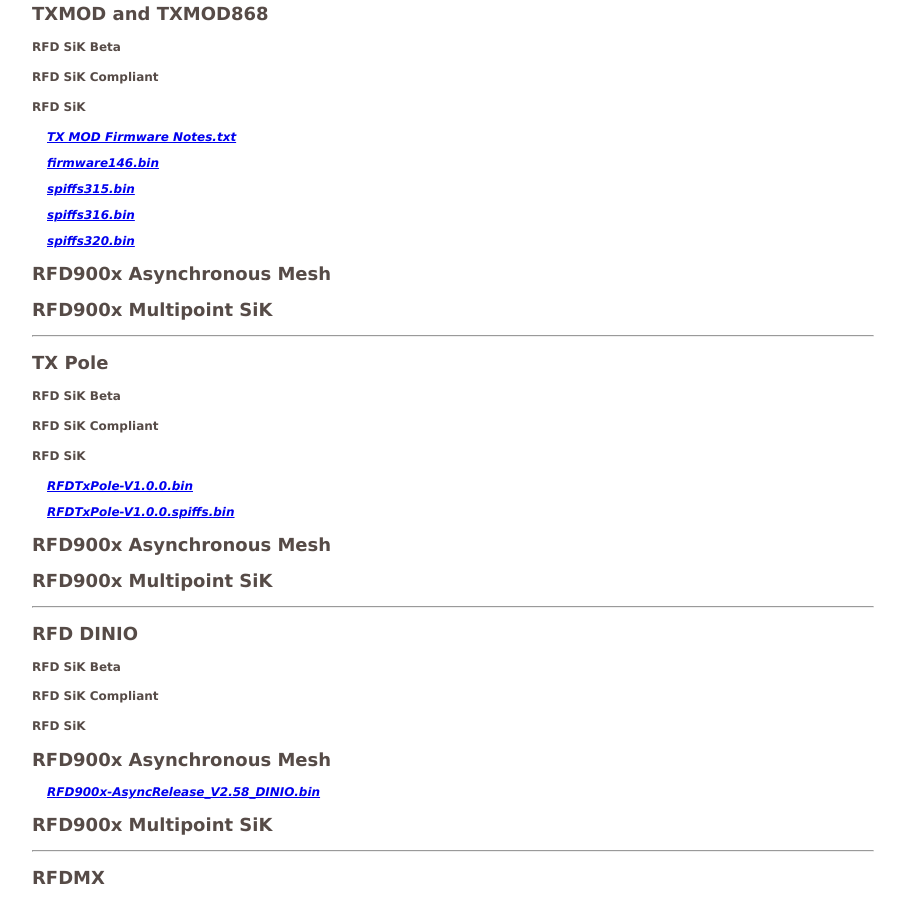
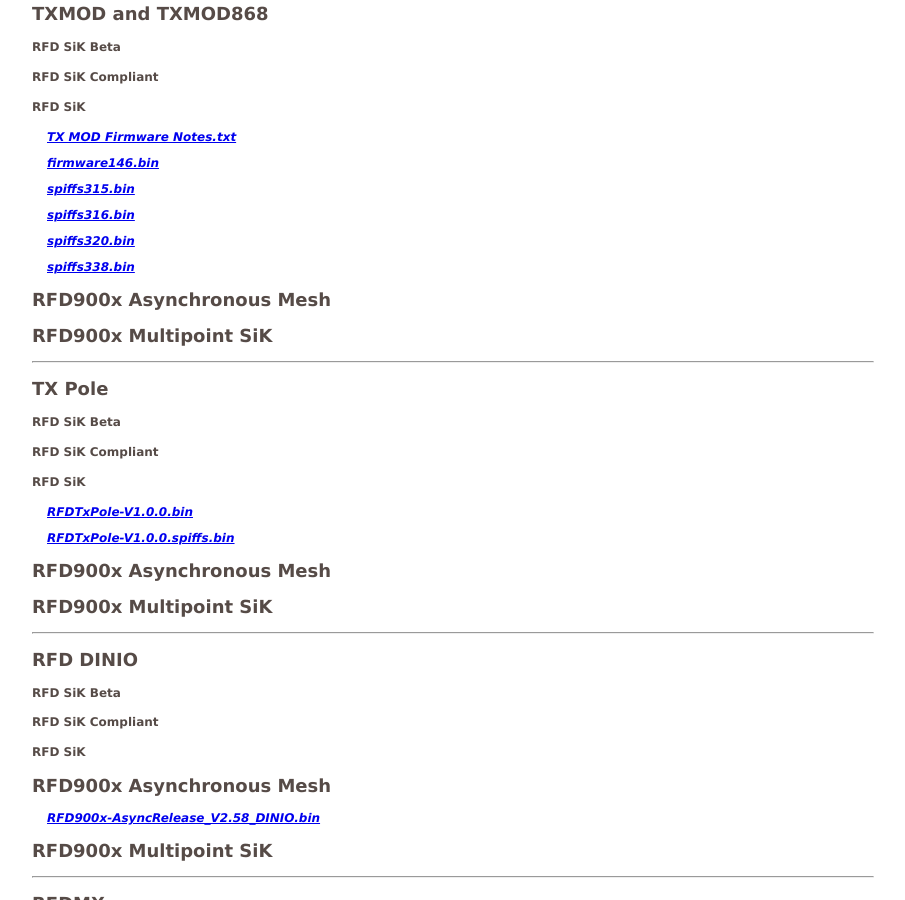
Before and after one commit to RFDesign/rfdesign.github.io, a Jekyll site: the page built from firmware.html, in a window 1280 px wide and 900 px high, scrolled down 2908 px. Shown: the whole window, without its empty margins (176-1081 px from the left). Built offline with Jekyll 4.4.1, drawn with Linux system fonts in a browser that asks for light colours.

Commit message:
Update firmware.yml

```diff
--- a/_data/firmware.yml
+++ b/_data/firmware.yml
@@ -103,6 +103,7 @@
         - file: spiffs315.bin
         - file: spiffs316.bin
         - file: spiffs320.bin
+        - file: spiffs338.bin
 
 - modems:
     heading: TX Pole
```
